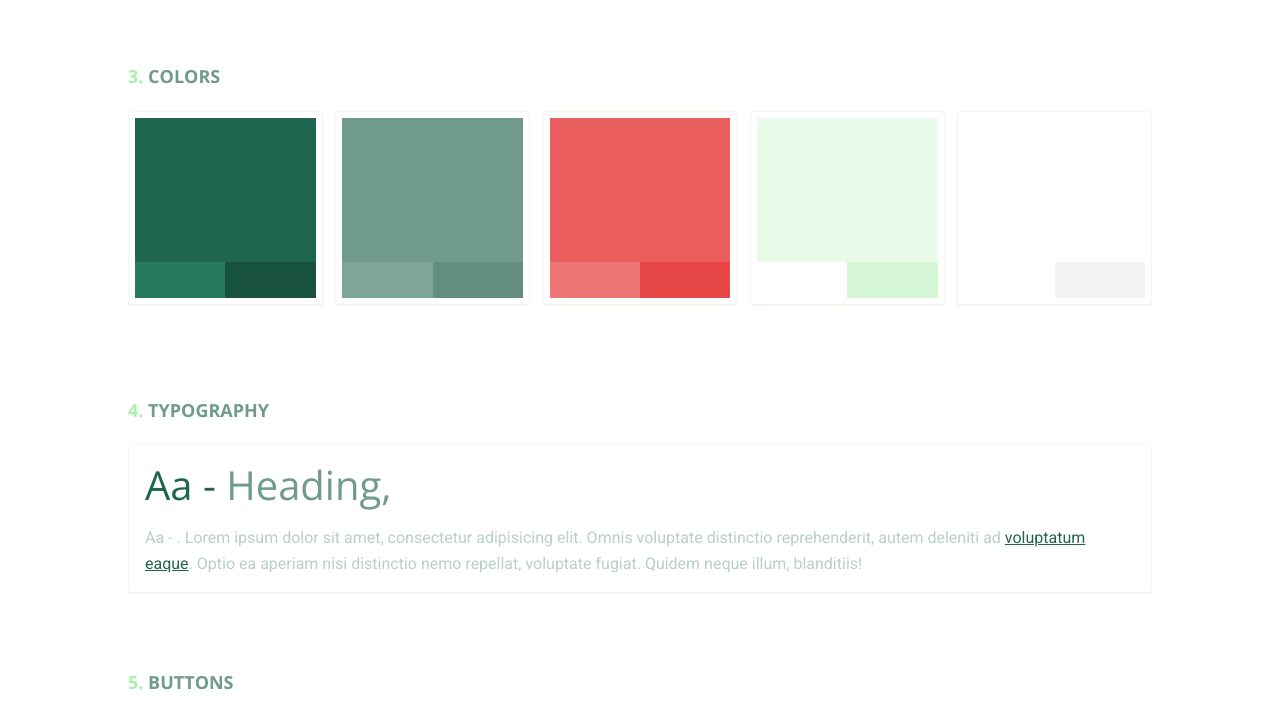
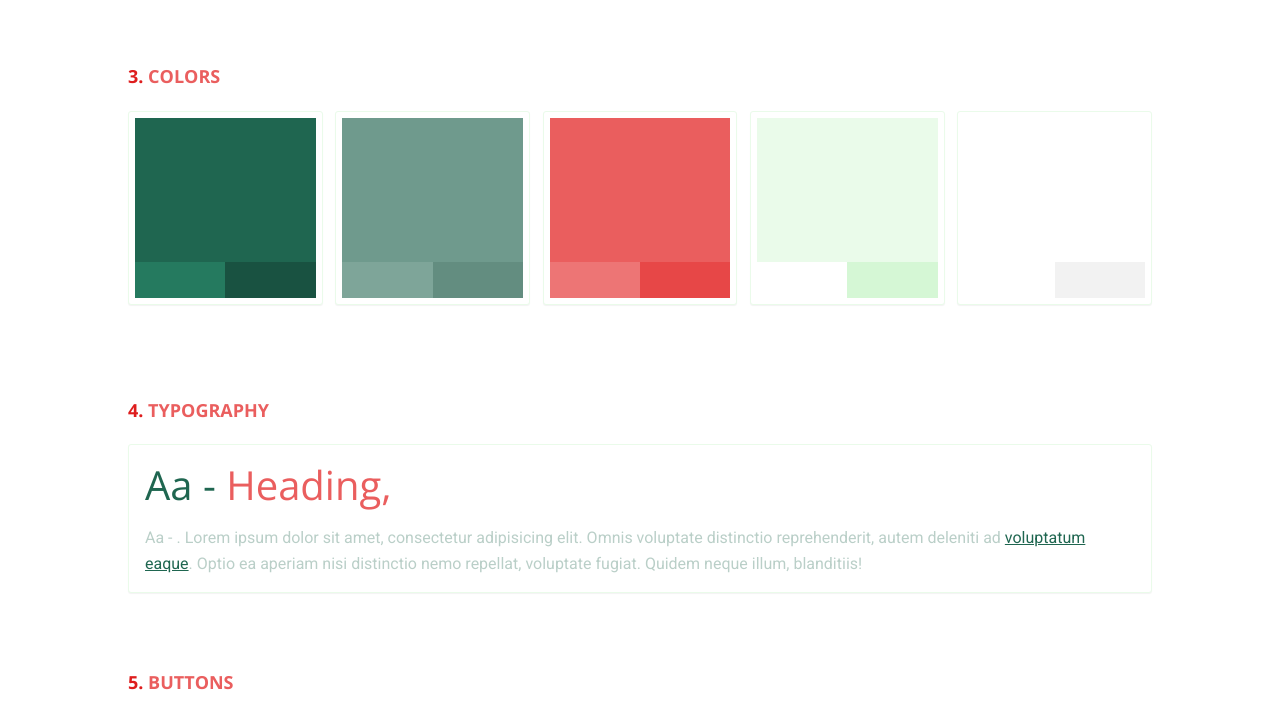
Before and after one commit to alexkev/zen-garden-wdd331, a website built with Parcel: page style-guide-template/src/index.html in a window 1280 px wide. Shown: the part 1073-1789 px from the top of the page. Built offline with nearby package versions, Linux system fonts and the light colour scheme.

Commit message:
adjusted style of color

```diff
--- a/style-guide-template/src/scss/style-guide.scss
+++ b/style-guide-template/src/scss/style-guide.scss
@@ -157,7 +157,7 @@ xTypography
 h1,
 h2 {
 	font-family: $secondary-font;
-	color: $color-2;
+	color: $color-3;
 }
 
 h1 {
@@ -188,7 +188,7 @@ h2 {
 
 section > h2::before {
 	/* number before each section title */
-	color: darken($color-4, 15%);
+	color: darken($color-3, 15%);
 }
 
 p {
```
